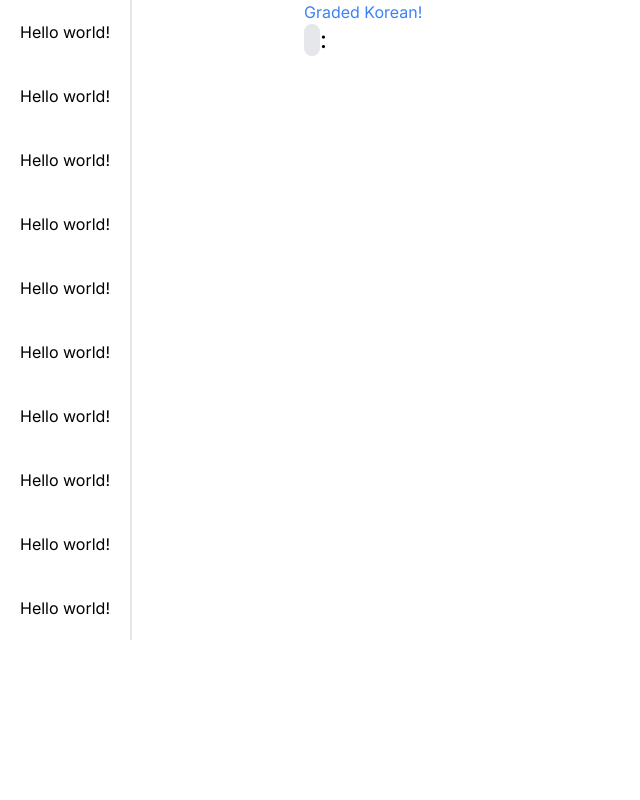
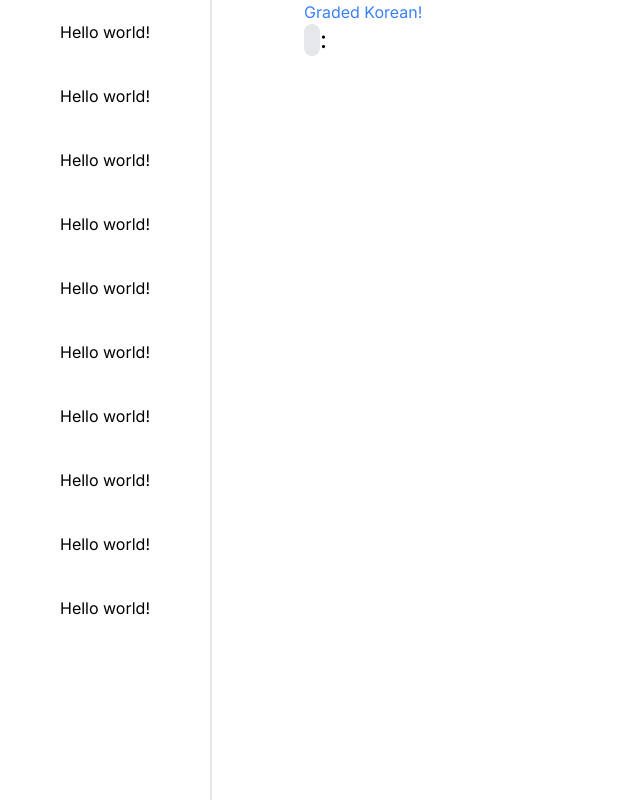
Before and after one commit to felipeobregon/p17, a Next.js app: page / in a window 1280 px wide. Shown: the whole page, without its empty margins (0-640 px from the left). Built offline with nearby package versions, Linux system fonts and the light colour scheme; no server answers.

Commit message:
add styles to SideMenu

```diff
--- a/components/SideMenu.tsx
+++ b/components/SideMenu.tsx
@@ -3,7 +3,7 @@ export default function SideMenu() {
 
     return (
         <>
-            <ul className="fixed border-r-2 border-ltop-0 left-0">
+            <ul className="fixed border-r-2 px-10 h-screen border-ltop-0 left-0">
                 {menuItems.map(x => <li className="rounded-lg hover:bg-gray-100 p-5">{x}</li>)}
             </ul>
         </>
```
